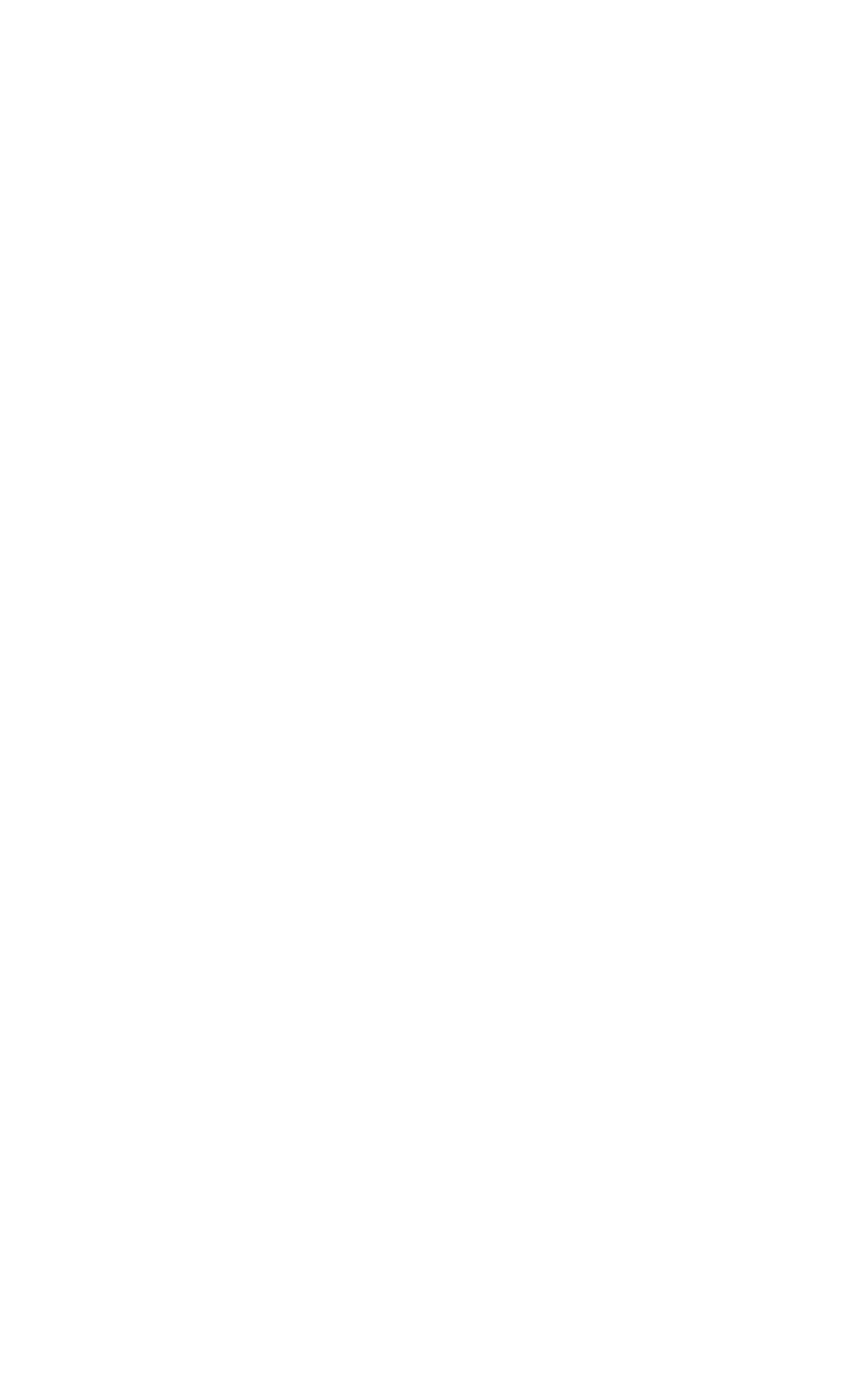
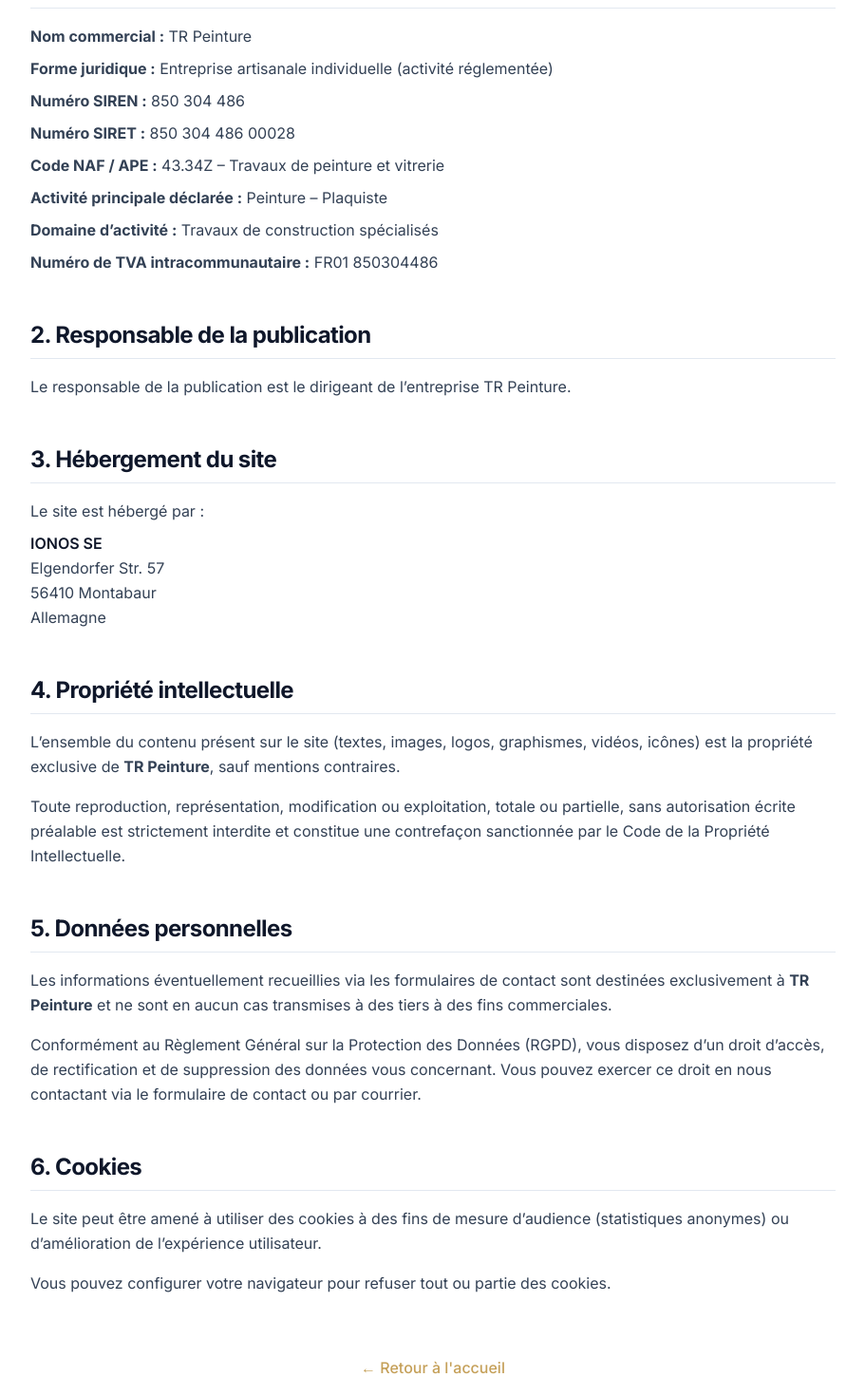
Before and after one commit to gainable-pro/trpeinture, a Next.js app: page /mentions-legales in a window 1280 px wide. Before the commit this address had no page. Shown: the part 280-1750 px from the top of the page at 95% size, without its empty margins (184-1095 px from the left). Before the commit the page ends 800 px from the top, so only its background shows below. Built offline with nearby package versions, Linux system fonts and the light colour scheme.

Commit message:
feat: add mentions legales page with legal info

```diff
--- /dev/null
+++ b/src/app/mentions-legales/page.tsx
@@ -0,0 +1,89 @@
+import Link from "next/link";
+
+export const metadata = {
+    title: "Mentions Légales | TR Peinture",
+    description: "Mentions légales, informations juridiques et conditions d'utilisation du site TR Peinture.",
+    robots: "noindex, nofollow" // Often good practice for legal pages
+};
+
+export default function MentionsLegalesPage() {
+    return (
+        <section className="py-20 bg-white">
+            <div className="container mx-auto px-4 md:px-6 max-w-4xl">
+                <h1 className="text-3xl md:text-4xl font-bold text-slate-900 mb-12 text-center">Mentions Légales</h1>
+
+                <div className="space-y-12 text-slate-700 leading-relaxed">
+
+                    {/* Éditeur */}
+                    <div>
+                        <h2 className="text-2xl font-bold text-slate-900 mb-4 border-b border-slate-200 pb-2">1. Éditeur du site</h2>
+                        <ul className="list-none space-y-2">
+                            <li><strong>Nom commercial :</strong> TR Peinture</li>
+                            <li><strong>Forme juridique :</strong> Entreprise artisanale individuelle (activité réglementée)</li>
+                            <li><strong>Numéro SIREN :</strong> 850 304 486</li>
+                            <li><strong>Numéro SIRET :</strong> 850 304 486 00028</li>
+                            <li><strong>Code NAF / APE :</strong> 43.34Z – Travaux de peinture et vitrerie</li>
+                            <li><strong>Activité principale déclarée :</strong> Peinture – Plaquiste</li>
+                            <li><strong>Domaine d’activité :</strong> Travaux de construction spécialisés</li>
+                            <li><strong>Numéro de TVA intracommunautaire :</strong> FR01 850304486</li>
+                        </ul>
+                    </div>
+
+                    {/* Responsable */}
+                    <div>
+                        <h2 className="text-2xl font-bold text-slate-900 mb-4 border-b border-slate-200 pb-2">2. Responsable de la publication</h2>
+                        <p>Le responsable de la publication est le dirigeant de l’entreprise TR Peinture.</p>
+                    </div>
+
+                    {/* Hébergement */}
+                    <div>
+                        <h2 className="text-2xl font-bold text-slate-900 mb-4 border-b border-slate-200 pb-2">3. Hébergement du site</h2>
+                        <p>Le site est hébergé par :</p>
+                        <p className="font-semibold text-slate-900 mt-2">IONOS SE</p>
+                        <p>Elgendorfer Str. 57<br />56410 Montabaur<br />Allemagne</p>
+                    </div>
+
+                    {/* Propriété intellectuelle */}
+                    <div>
+                        <h2 className="text-2xl font-bold text-slate-900 mb-4 border-b border-slate-200 pb-2">4. Propriété intellectuelle</h2>
+                        <p className="mb-4">
+                            L’ensemble du contenu présent sur le site (textes, images, logos, graphismes, vidéos, icônes) est la propriété exclusive de <strong>TR Peinture</strong>, sauf mentions contraires.
+                        </p>
+                        <p>
+                            Toute reproduction, représentation, modification ou exploitation, totale ou partielle, sans autorisation écrite préalable est strictement interdite et constitue une contrefaçon sanctionnée par le Code de la Propriété Intellectuelle.
+                        </p>
+                    </div>
+
+                    {/* Données personnelles */}
+                    <div>
+                        <h2 className="text-2xl font-bold text-slate-900 mb-4 border-b border-slate-200 pb-2">5. Données personnelles</h2>
+                        <p className="mb-4">
+                            Les informations éventuellement recueillies via les formulaires de contact sont destinées exclusivement à <strong>TR Peinture</strong> et ne sont en aucun cas transmises à des tiers à des fins commerciales.
+                        </p>
+                        <p>
+                            Conformément au Règlement Général sur la Protection des Données (RGPD), vous disposez d’un droit d’accès, de rectification et de suppression des données vous concernant. Vous pouvez exercer ce droit en nous contactant via le formulaire de contact ou par courrier.
+                        </p>
+                    </div>
+
+                    {/* Cookies */}
+                    <div>
+                        <h2 className="text-2xl font-bold text-slate-900 mb-4 border-b border-slate-200 pb-2">6. Cookies</h2>
+                        <p className="mb-4">
+                            Le site peut être amené à utiliser des cookies à des fins de mesure d’audience (statistiques anonymes) ou d’amélioration de l’expérience utilisateur.
+                        </p>
+                        <p>
+                            Vous pouvez configurer votre navigateur pour refuser tout ou partie des cookies.
+                        </p>
+                    </div>
+
+                </div>
+
+                <div className="mt-16 text-center">
+                    <Link href="/" className="text-primary hover:underline font-medium">
+                        ← Retour à l'accueil
+                    </Link>
+                </div>
+            </div>
+        </section>
+    );
+}
```
